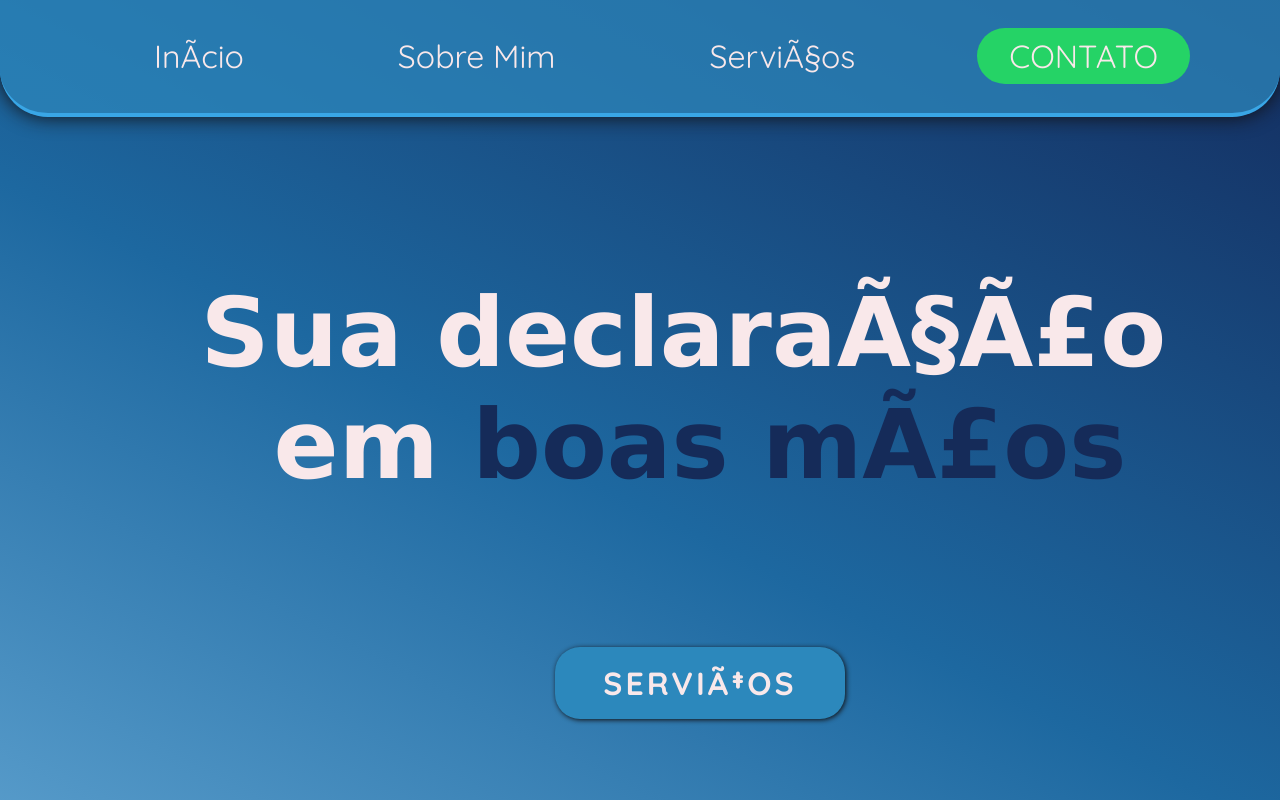
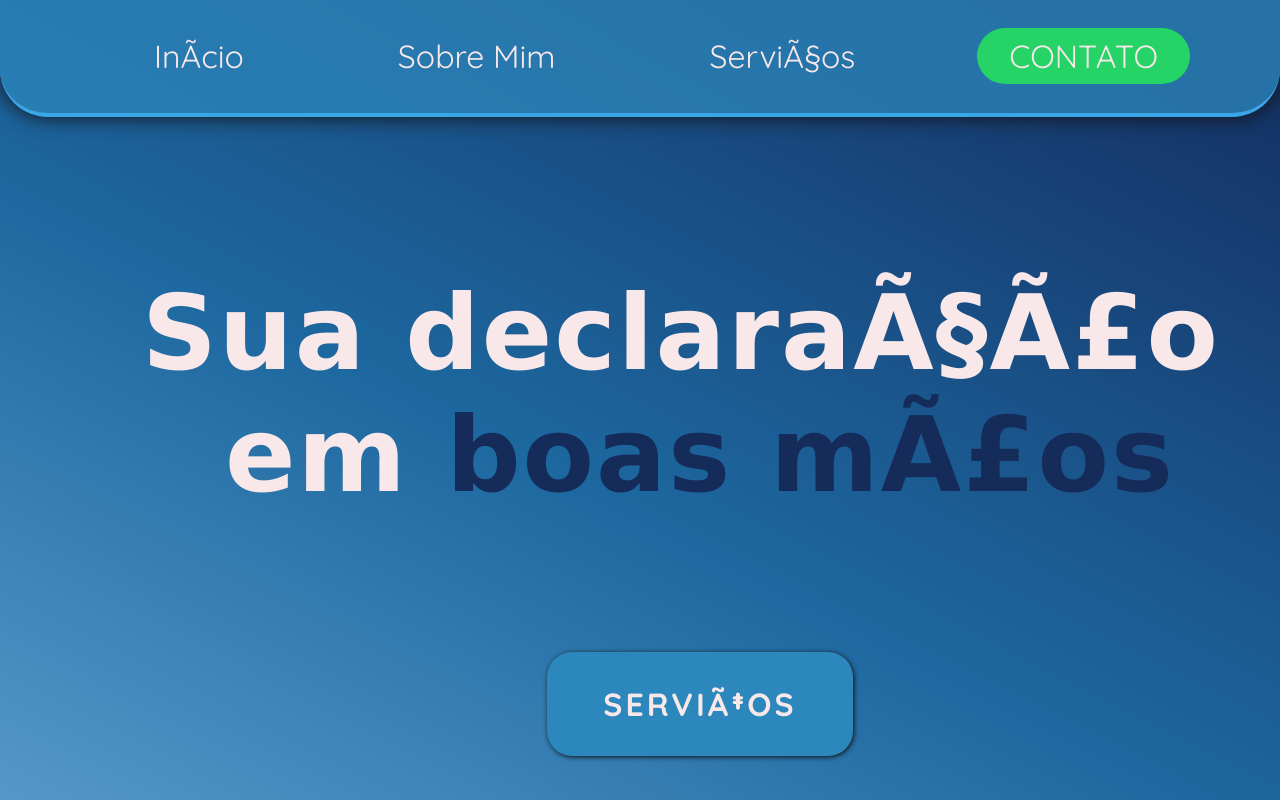
Before and after one commit to icarso/projetoContadorTom, a plain HTML site: page index.html in a window 1280 px wide. Shown: the top 800 px of the page. Drawn offline with Linux system fonts and the light colour scheme.

Commit message:
Melhorias na página inicial

```diff
--- a/index.html
+++ b/index.html
@@ -81,6 +81,9 @@
             <a href="#inicio" class="button_voltar">Início ⇧</a>
         </div>
         -->
+
+        <!-- Contact page -->
+        <div class="contato"></div>
         <!-- Footer -->
 
     </body>
--- a/style.css
+++ b/style.css
@@ -27,14 +27,15 @@ body{
 #box-content{
     display: grid;
     grid-template-columns: 1fr;
-    grid-template-rows: auto 1fr 1fr 1fr;
+    grid-template-rows: auto repeat(4, 1fr);
     min-width: 100vw;
     min-height: 100vh;
     grid-template-areas:
     "nav"
     "mainPage"
     "sobre_mim"
-    "servicos";
+    "servicos"
+    "contato";
 }
 
 /* Nav / Menu */
@@ -114,9 +115,10 @@ ul{
 }
 
 h1{
-    font-size: 6rem;
+    font-size: 6.5rem;
     margin: 5rem;
     text-align: center;
+    letter-spacing: 2px;
 }
 
 #destaque{
@@ -127,7 +129,7 @@ h1{
     font-family: "Quicksand";
     font-weight: 700;
     margin: 3.5rem;
-    padding: 1rem 3rem;
+    padding: 2rem 3.5rem;
     text-decoration: none;
     color: #F9E8EA;
     background-color: #2C88BC;
@@ -154,7 +156,7 @@ h1{
 #foto {
     width: 100%;
     border-radius: 250px 250px 45px 300px;
-    margin: 5vh 0px;
+    margin: 4vh 0px 5vh 0px;
 }
 
 /* Sobre Mim */
@@ -447,3 +449,7 @@ h1{
     letter-spacing: 1px;
     line-height: 30px;
 }
+
+.contato{
+    grid-area: contato;
+}
```
